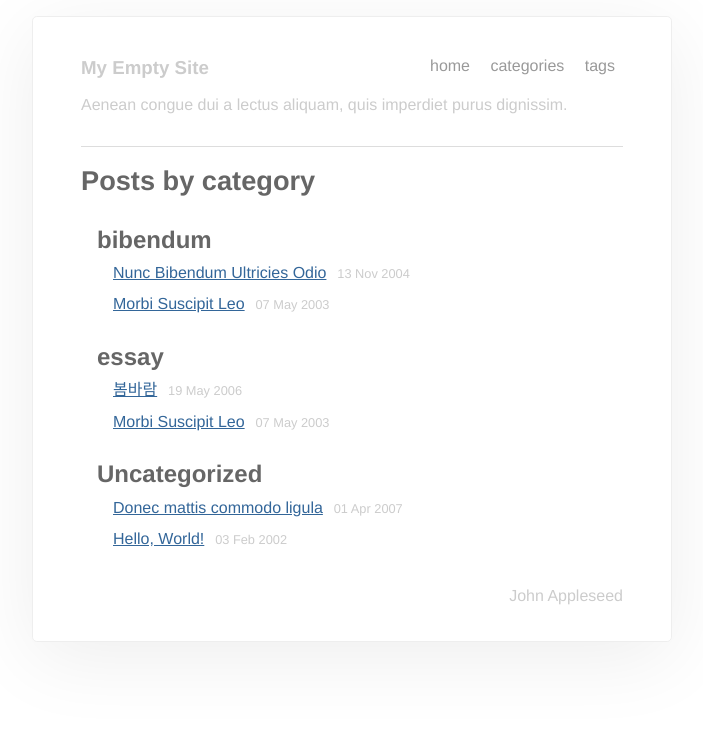
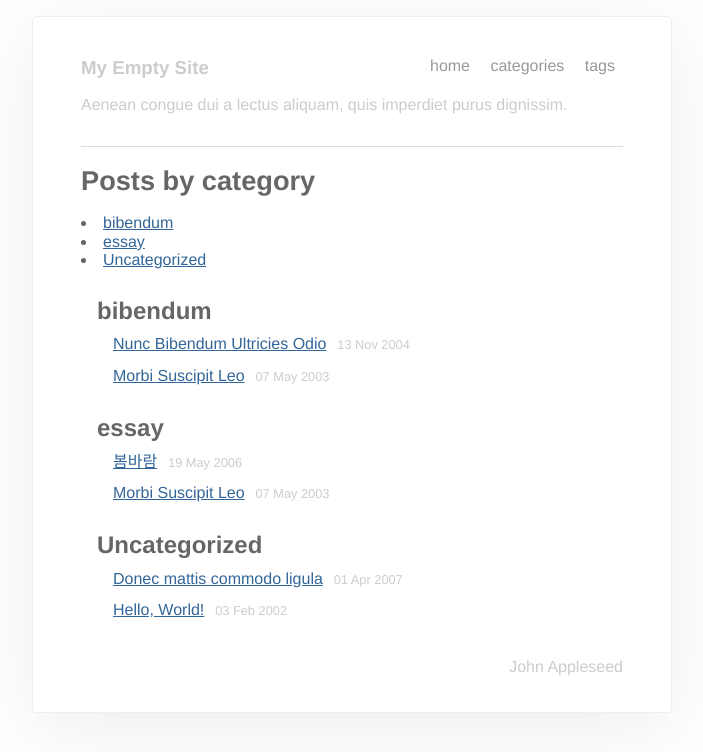
Before and after one commit to rakjin/empty-jekyll-site, a Jekyll site: the page built from categories.html, in a window 1280 px wide. Shown: the top 752 px of the page, without its empty margins (288-991 px from the left). Built offline with Jekyll 4.4.1, drawn with Linux system fonts in a browser that asks for light colours.

Commit message:
add toc for category / tag index page

```diff
--- a/_includes/groups.html
+++ b/_includes/groups.html
@@ -1,8 +1,15 @@
 
 {% assign groups = site[include.group_type] | sort %}
+{% assign toc_result = '' %}
+{% assign contents_result = '' %}
 
 {% for group in groups %}
   {% assign key = group[0] %}
+  {% capture toc %}
+    <li><a href="#{{ key }}">{{ key }}</a></li>
+  {% endcapture %}
+  {% capture toc_result %}{{ toc_result }}{{ toc }}{% endcapture %}
+  {% capture contents %}
     <li id="{{ key }}">
       <h2>{{ key }}</h2>
       <ol reversed>
@@ -11,21 +18,43 @@
       {% endfor %}
       </ol>
     </li>
+  {% endcapture %}
+  {% capture contents_result %}{{ contents_result }}{{ contents }}{% endcapture %}
 {% endfor %}
 
 {% assign ungrouped_posts_exist = false %}
-{% capture ungrouped %}
-  <h2>{{ include.ungrouped_title }}</h2>
-  <ol reversed>
+{% assign ungrouped_contents_result = '' %}
 {% for post in site.posts %}
   {% if post[include.group_type].size == 0 %}
     {% assign ungrouped_posts_exist = true %}
+    {% capture ungrouped_contents %}
       <li>{% include link_to_post.html post=post %}</li>
+    {% endcapture %}
+    {% capture ungrouped_contents_result %}
+      {{ ungrouped_contents_result }}
+      {{ ungrouped_contents }}
+    {% endcapture %}
   {% endif %}
 {% endfor %}
-  </ol>
-{% endcapture %}
 
 {% if ungrouped_posts_exist %}
-  <li>{{ ungrouped }}</li>
+  {% capture toc %}
+    <li><a href="#_etc">{{ include.ungrouped_title }}</a></li>
+  {% endcapture %}
+  {% capture toc_result %}{{ toc_result }}{{ toc }}{% endcapture %}
+  {% capture contents %}
+    <li id="_etc">
+      <h2>{{ include.ungrouped_title }}</h2>
+      <ol reversed>
+        {{ ungrouped_contents_result }}
+      </ol>
+    </li>
+  {% endcapture %}
+  {% capture contents_result %}{{ contents_result }}{{ contents }}{% endcapture %}
 {% endif %}
+
+{{ toc_result }}
+
+<ul class="index {{ include.group_type }}">
+  {{ contents_result }}
+</ul>
--- a/categories.html
+++ b/categories.html
@@ -3,6 +3,4 @@ title: Posts by category
 ---
 <h1>{{ page.title }}</h1>
 
-<ul class="index categories">
-  {% include groups.html group_type='categories' ungrouped_title='Uncategorized' %}
-</ul>
+{% include groups.html group_type='categories' ungrouped_title='Uncategorized' %}
--- a/tags.html
+++ b/tags.html
@@ -3,6 +3,4 @@ title: Posts by tag
 ---
 <h1>{{ page.title }}</h1>
 
-<ul class="index tags">
-  {% include groups.html group_type='tags' ungrouped_title='Untagged' %}
-</ul>
+{% include groups.html group_type='tags' ungrouped_title='Untagged' %}
```
Lines whose indentation alone changed are shown as unchanged.
